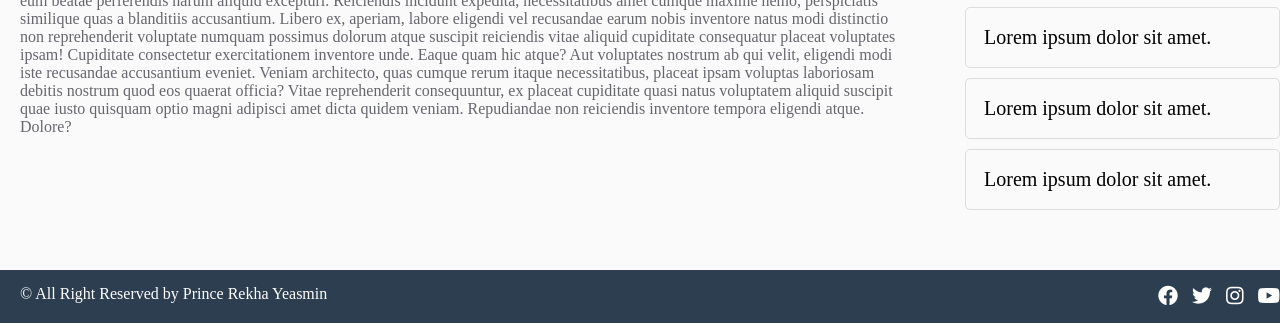
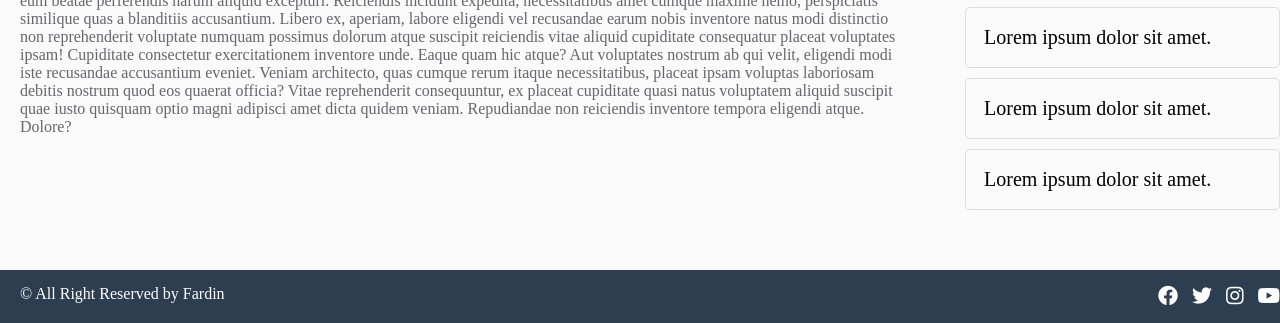
Before and after one commit to mominul1980/video-responsive-web-site-38, a plain HTML site: page index.html in a window 1280 px wide. Shown: the part 1561-1884 px from the top of the page. Drawn offline with Linux system fonts and the light colour scheme.

Commit message:
Update index.html

```diff
--- a/index.html
+++ b/index.html
@@ -98,7 +98,7 @@
     <div class="footer clearfix">
         <div class="fixed_width">
             <div class="footer_left">
-                <p>&copy; All Right Reserved by Prince Rekha Yeasmin</p>
+                <p>&copy; All Right Reserved by Fardin</p>
             </div>
             <div class="footer_right">
                 <ul class="social_menu">
```
